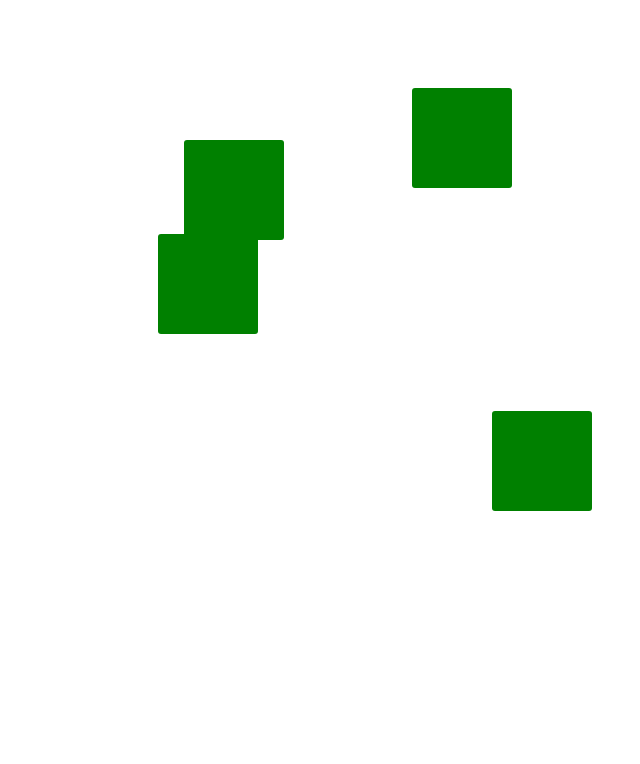
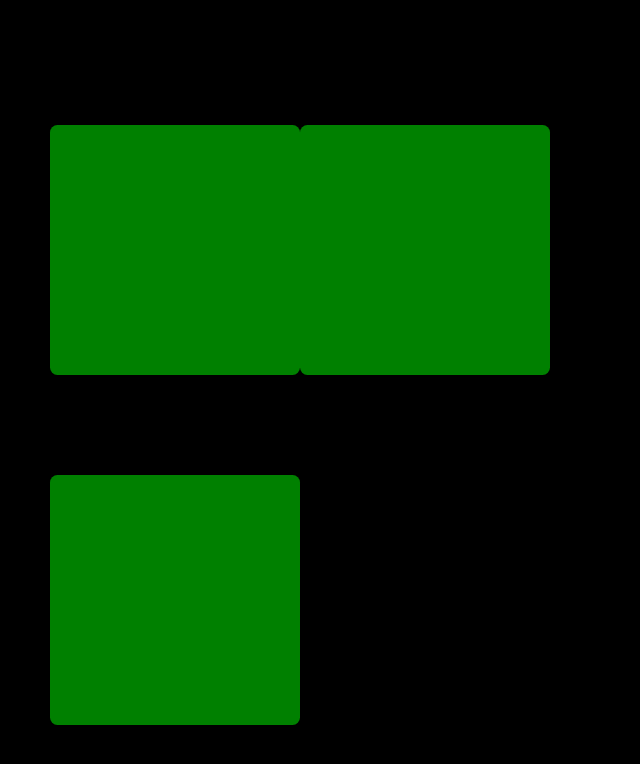
Before and after one commit to MountVesuvius/CyberStar, a React (Create React App) app: page / in a window 1280 px wide. Shown: the top 764 px of the page, without its empty margins (75-715 px from the left). Built offline with nearby package versions, Linux system fonts and the light colour scheme.

Commit message:
added mouse effect, and updated blocks

```diff
--- /dev/null
+++ b/play.html
@@ -0,0 +1,51 @@
+<html lang="en">
+	<head>
+		<meta charset="UTF-8">
+		<title>Play Space</title>
+	</head>
+
+	<body>
+		<style type="text/css">
+			html {
+				background: black;
+			}
+
+			.block {
+				border-radius: 1vmax;
+				height: 20%;
+				width: 20%;
+
+				color: white;
+
+				position: absolute;
+				transition: transform 500ms ease;
+			}
+
+			.block:hover {
+				transform: scale(1.1);
+			}
+
+			.block:nth-child(1) {
+				background-color: rgb(255, 238, 88);
+				left: 5%;
+				top: 5%;
+			}
+
+			.block:nth-child(2) {
+				background-color: rgb(66, 165, 245);
+				left: 25%;
+				top: 20%;
+			}
+		</style>
+
+		<div class="block-gallery">
+			<a href="#">
+				<div class="block">Hello</div>
+			</a>
+			<div class="block">There</div>
+		</div>
+	</body>
+</html>
+
+<!-- https://codepen.io/Hyperplexed/pen/VwXXPKJ -->
+<!-- https://blog.bitsrc.io/make-smooth-fade-in-fade-out-page-transitions-with-react-router-8a39593f0b -->
--- a/src/App.css
+++ b/src/App.css
@@ -1,4 +1,12 @@
+html, body {
+	background-color: black;
+	overflow: hidden;
+
+}
+
 .block {
+	position: absolute;
+	transform: translate(-50%, -50%);
 	background: green;
 	color: transparent;
 	border-radius: 3%;
@@ -10,3 +18,34 @@
 	background: red;
 	color: white;
 }
+
+.mouse-effect {
+	background: linear-gradient(
+		to right, aquamarine, mediumpurple
+	);
+	width: 500px;
+	aspect-ratio: 1;
+	position: absolute;
+
+	transform: translate(-50%, -50%);
+	border-radius: 50%;
+	opacity: 0.2;
+/* 	animation: pulse 10s infinite; */
+
+/* 	filter: blur(100px); */
+}
+
+@keyframes pulse {
+	from {
+		width: 500px;
+	}
+
+	50% {
+		width: 600px;
+		scale: 1 1.2;
+	}
+
+	to {
+		width: 500px;
+	}
+}
--- a/src/App.js
+++ b/src/App.js
@@ -1,13 +1,17 @@
 import './App.css';
 
 import BlockGallery from './Components/BlockGallery';
+import MouseEffect from './Components/MouseEffect';
 
 
 function App() {
   return (
+    <>
     <div className="App">
+      {/* <MouseEffect></MouseEffect> */}
       <BlockGallery></BlockGallery>
     </div>
+    </>
   );
 }
 
--- a/src/Components/Block.jsx
+++ b/src/Components/Block.jsx
@@ -3,12 +3,10 @@ import React, { useRef } from 'react';
 const Block = ({width, height, xPos, yPos}) => {
 
 	const BlockStyles = useRef({
-		position: 'absolute',
 		width: `${width}px`,
 		height: `${height}px`,
 		top: `${yPos}px`,
 		left: `${xPos}px`,
-		transform: 'translate(-50%, -50%)'
 	});
 
 	return (
--- a/src/Components/BlockGallery.jsx
+++ b/src/Components/BlockGallery.jsx
@@ -34,11 +34,18 @@ const BlockGallery = () => {
 		}
 	}
 
-	blockPointArray.forEach((e) => {
+	const array = [
+		[250, 250],
+		[500, 250],
+		[250, 600],
+
+	]
+
+	array.forEach((e) => {
 		blockStorageArray.push(
 			<Block
 				xPos={e[0]} yPos={e[1]}
-				width={e[2]} height={e[3]}
+				width={250} height={250}
 			/>
 		)
 	})
--- /dev/null
+++ b/src/Components/MouseEffect.jsx
@@ -0,0 +1,35 @@
+import react, {useEffect, useState, useRef} from 'react';
+
+const MouseEffect = () => {
+  const [coords, setCoords] = useState({x: 0, y: 0});
+
+  useEffect(() => {
+    const handleWindowMouseMove = event => {
+      setCoords({
+        x: event.clientX,
+        y: event.clientY,
+      });
+    };
+
+    window.addEventListener('mousemove', handleWindowMouseMove);
+
+    return () => {
+      window.removeEventListener(
+        'mousemove',
+        handleWindowMouseMove,
+      );
+    };
+  }, []);
+
+	return (
+		<div className='mouse-container'>
+			<div className="mouse-effect" style={{top: `${coords.y}px`, left: `${coords.x}px`}}></div>
+		</div>
+
+
+	);
+}
+
+export default MouseEffect;
+
+// Thank you: https://bobbyhadz.com/blog/react-get-mouse-position
```
